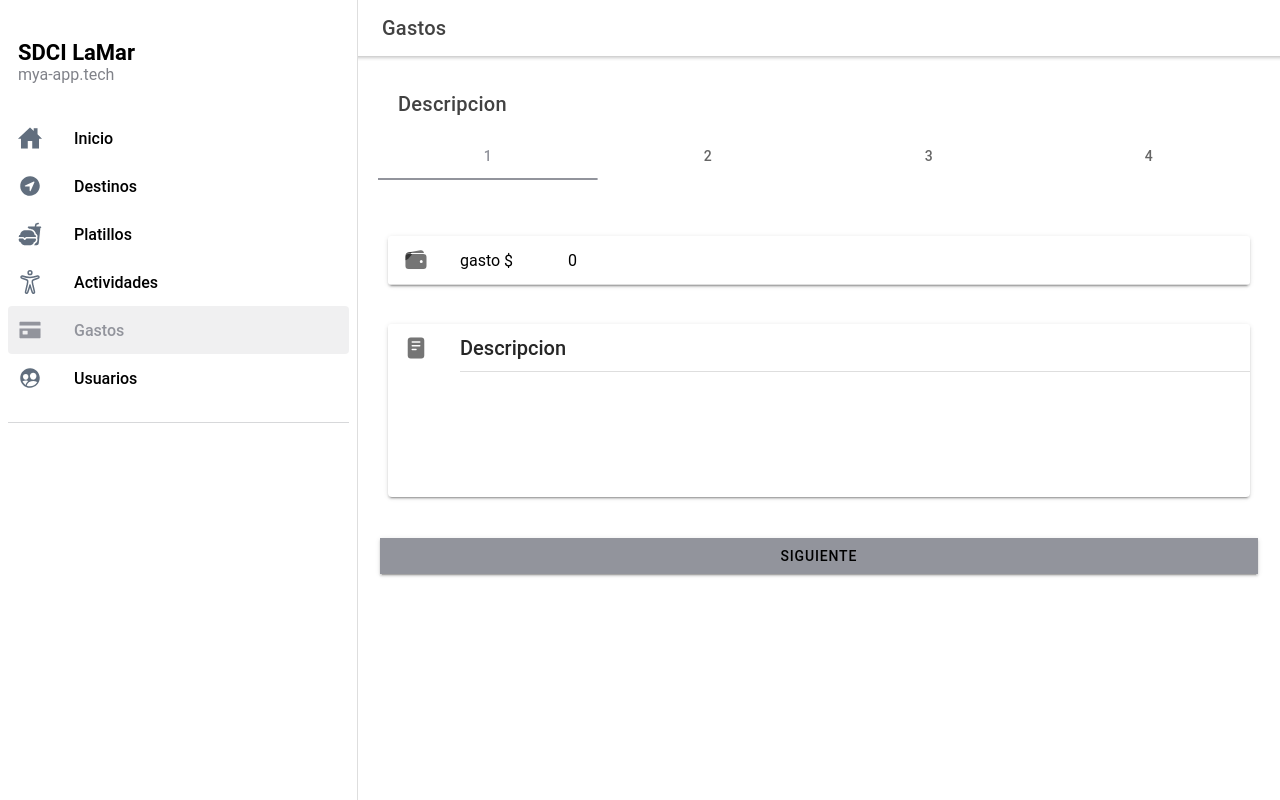
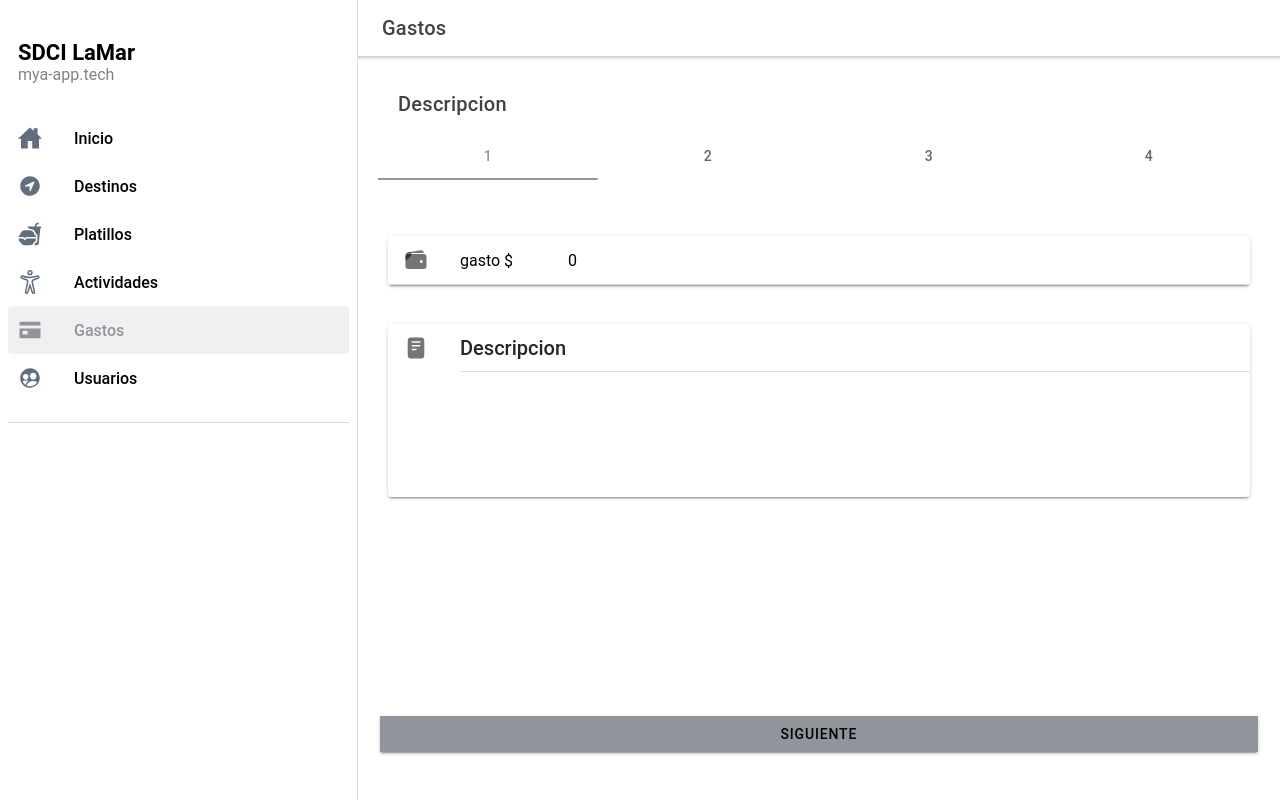
Before and after one commit to elgael06/front-control, a React (Create React App) app: page /page/Gastos/nuevo in a window 1280 px wide. Both pictures are taken after a click on the tab "Descripcion". Built offline with nearby package versions, Linux system fonts and the light colour scheme.

Commit message:
tamaño.

```diff
--- a/src/pages/Gastos/components/Comprobante.tsx
+++ b/src/pages/Gastos/components/Comprobante.tsx
@@ -22,7 +22,7 @@ const Comprobante: React.FC = () => {
         dispatch(selectImage(imageUrl));
     }
 
-    return <div style={{display:'flex',justifyContent:'center'}}>
+    return <div style={{display:'flex',justifyContent:'center'}} className='lista'>
         <IonCard onClick={takePicture} style={{width:260}}>
             <IonImg src={imgComp || imageFotoBase} />
 
--- a/src/pages/Gastos/components/Descripcion.tsx
+++ b/src/pages/Gastos/components/Descripcion.tsx
@@ -14,7 +14,7 @@ const Descripcion = () => {
         dispatch(selectCosto(val));
     }
     return (
-        <IonList>
+        <IonList className='lista'>
             <br />
             <IonCard>
             <IonItem>
```
